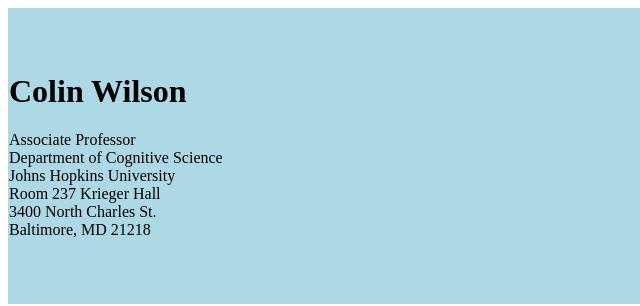
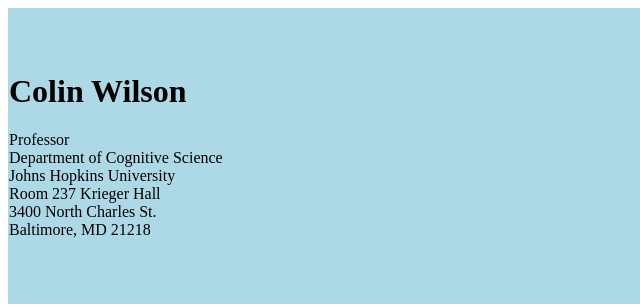
Before and after one commit to colincwilson/colincwilson.github.com, a plain HTML site: page index.html in a window 1280 px wide. Shown: the top 306 px of the page, 0-640 px from the left. Drawn offline with Linux system fonts and the light colour scheme.

Commit message:
june 2019 update

```diff
--- a/index.html
+++ b/index.html
@@ -12,7 +12,7 @@ Author: Colin Wilson
 		<td width = "100%" bgcolor="lightblue" >
 				<h1> Colin Wilson </h1>
 				<p>
-			      	Associate Professor</br>
+			      	Professor</br>
 			      	Department of Cognitive Science</br>
 			      	Johns Hopkins University</br>
 			      	Room 237 Krieger Hall</br>
```
